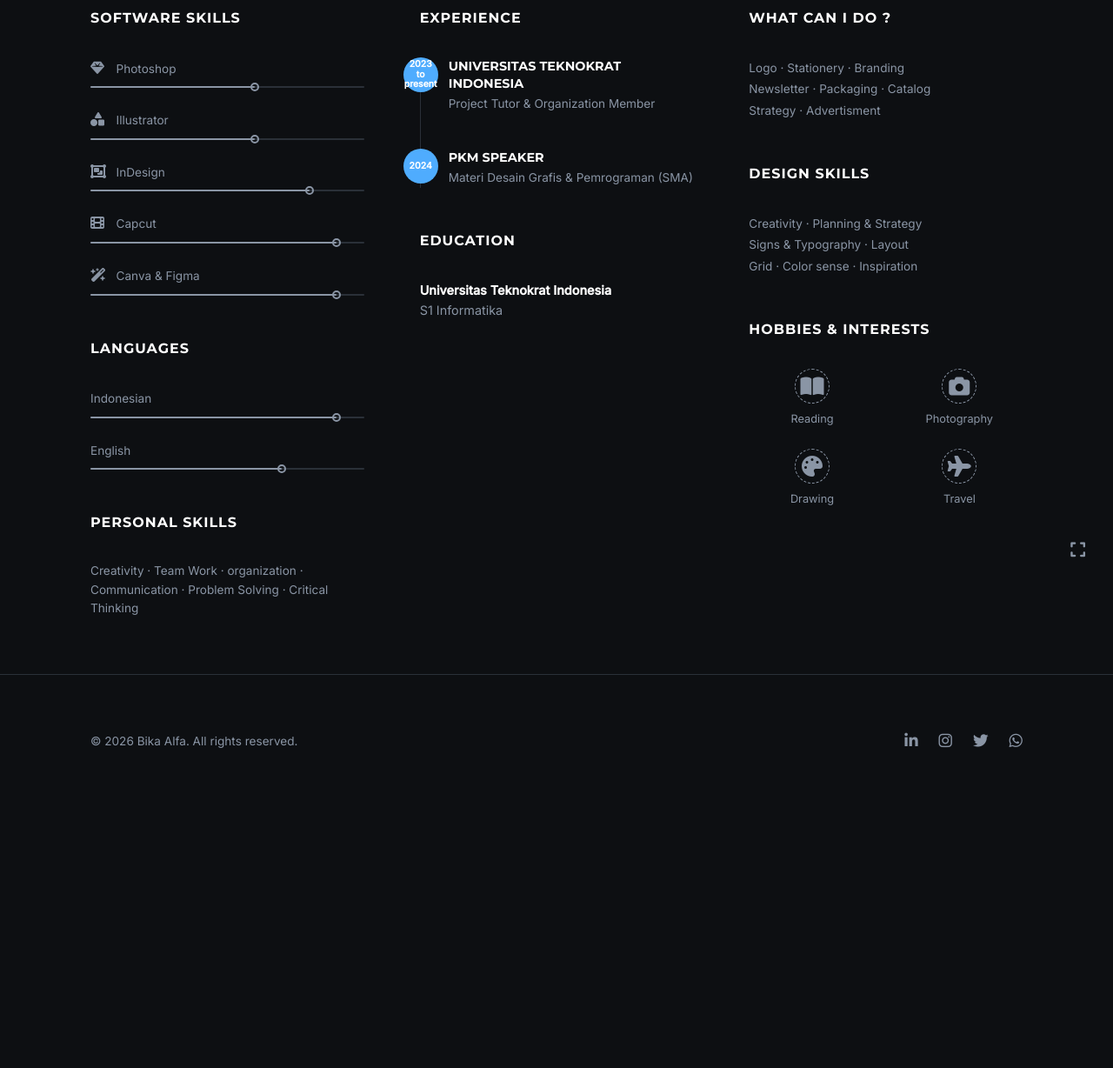
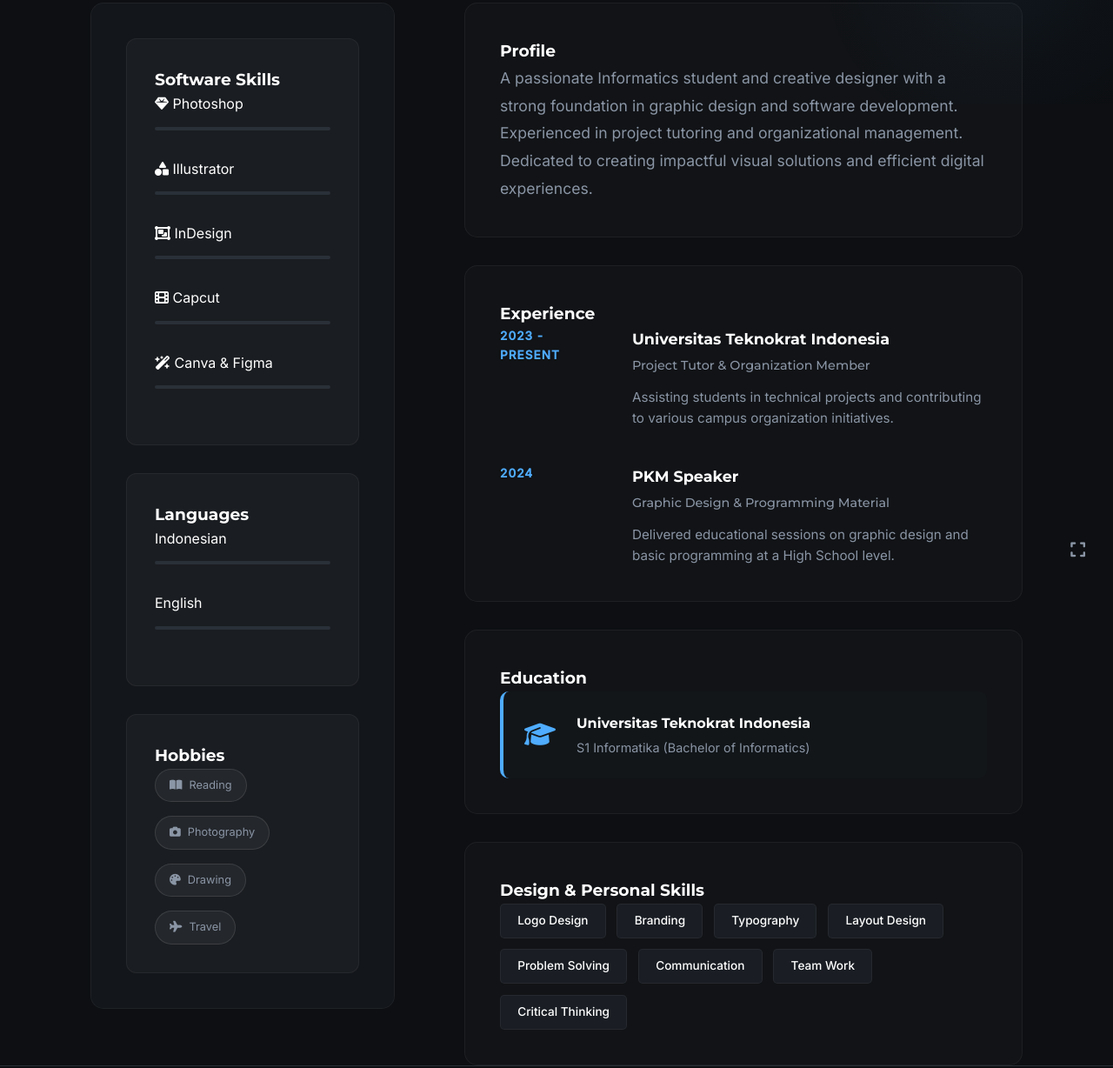
Before and after one commit to muhammadbika/Portfolio-2026, a plain HTML site: page resume.html in a window 1280 px wide. Shown: the part 120-1348 px from the top of the page at 87% size. Before the commit the page ends 1050 px from the top, so only its background shows below. Drawn offline with Linux system fonts and the light colour scheme.

Commit message:
Design: Enhance resume with card-based section layout

```diff
--- a/css/style.css
+++ b/css/style.css
@@ -284,164 +284,225 @@ h1, h2, h3, h4, h5, h6 {
     z-index: 1;
 }
 
-/* Resume Section */
-.resume {
-    padding-top: 8rem;
-    padding-bottom: 4rem;
+/* Redesigned Resume Styles (v2) */
+.resume-header {
+    display: flex;
+    justify-content: space-between;
+    align-items: center;
+    margin-bottom: 4rem;
 }
 
-.resume-grid {
+.resume-grid-v2 {
     display: grid;
-    grid-template-columns: repeat(3, 1fr);
-    gap: 4rem;
+    grid-template-columns: 350px 1fr;
+    gap: 5rem;
+    align-items: start;
 }
 
-.resume-heading {
-    font-size: 1rem;
+.resume-sidebar {
+    background: rgba(26, 30, 36, 0.5);
+    padding: 2.5rem;
+    border-radius: 15px;
+    border: 1px solid rgba(255, 255, 255, 0.05);
+    backdrop-filter: blur(10px);
+}
+
+.sidebar-section {
+    background: rgba(255, 255, 255, 0.03);
+    padding: 2rem;
+    border-radius: 12px;
+    border: 1px solid rgba(255, 255, 255, 0.05);
+    transition: var(--transition);
+}
+
+.sidebar-section:hover {
+    background: rgba(255, 255, 255, 0.05);
+    border-color: rgba(79, 172, 254, 0.2);
+}
+
+.sidebar-section:not(:first-child) {
+    margin-top: 2rem;
+}
+
+/* Sidebar Specific Styles */
+.resume-sidebar .skill-item {
     margin-bottom: 2rem;
+}
+
+.resume-sidebar .skill-bar {
+    height: 4px;
+    background: #2a3038;
+    margin-top: 0.8rem;
+    border-radius: 10px;
+    overflow: hidden;
+}
+
+.resume-sidebar .skill-progress {
+    background: var(--accent-color);
+    box-shadow: 0 0 10px rgba(79, 172, 254, 0.4);
+}
+
+.hobbies-list {
+    display: flex;
+    flex-wrap: wrap;
+    gap: 1rem;
+}
+
+.hobby-tag {
+    background: rgba(255, 255, 255, 0.05);
+    padding: 0.5rem 1rem;
+    border-radius: 50px;
+    font-size: 0.8rem;
+    color: var(--text-secondary);
+    display: flex;
+    align-items: center;
+    gap: 0.5rem;
+    border: 1px solid rgba(255, 255, 255, 0.1);
+    transition: var(--transition);
+}
+
+.hobby-tag:hover {
+    background: rgba(79, 172, 254, 0.1);
+    border-color: var(--accent-color);
     color: var(--text-primary);
+}
+
+/* Main Content Styles */
+.resume-main {
+    display: flex;
+    flex-direction: column;
+    gap: 2rem;
+}
+
+.main-section {
+    background: rgba(255, 255, 255, 0.02);
+    padding: 2.5rem;
+    border-radius: 15px;
+    border: 1px solid rgba(255, 255, 255, 0.05);
+    transition: var(--transition);
+}
+
+.main-section:hover {
+    background: rgba(255, 255, 255, 0.04);
+    border-color: rgba(79, 172, 254, 0.2);
+}
+
+.profile-text {
+    font-size: 1.1rem;
+    color: var(--text-secondary);
+    line-height: 1.8;
+    max-width: 700px;
+}
+
+/* Timeline v2 */
+.timeline-v2 {
+    display: flex;
+    flex-direction: column;
+    gap: 2.5rem;
+}
+
+.timeline-item-v2 {
+    display: grid;
+    grid-template-columns: 120px 1fr;
+    gap: 2rem;
+}
+
+.timeline-date {
+    font-size: 0.85rem;
+    font-weight: 600;
+    color: var(--accent-color);
     text-transform: uppercase;
     letter-spacing: 1px;
 }
 
-.mt-4 {
-    margin-top: 3rem;
+.timeline-content-v2 h4 {
+    font-size: 1.1rem;
+    margin-bottom: 0.3rem;
 }
 
-/* Skills Bars */
-.skill-item {
-    margin-bottom: 1.5rem;
+.timeline-content-v2 h5 {
+    font-size: 0.9rem;
+    font-weight: 500;
+    color: var(--text-secondary);
+    margin-bottom: 0.8rem;
 }
 
-.skill-icon {
-    display: inline-block;
-    width: 25px;
-    color: var(--text-secondary);
-}
-
-.skill-name {
-    font-size: 0.85rem;
-    color: var(--text-secondary);
-}
-
-.skill-bar {
-    margin-top: 0.5rem;
-    height: 2px;
-    background: #2a3038;
-    position: relative;
-    border-radius: 2px;
-}
-
-.skill-progress {
-    position: absolute;
-    top: 0;
-    left: 0;
-    height: 100%;
-    background: var(--text-secondary);
-    border-radius: 2px;
-}
-
-.skill-node {
-    position: absolute;
-    top: -4px;
-    width: 10px;
-    height: 10px;
-    background: transparent;
-    border: 2px solid var(--text-secondary);
-    border-radius: 50%;
-    transform: translateX(-50%);
-}
-
-.personal-skills-text {
-    color: var(--text-secondary);
-    font-size: 0.85rem;
-}
-
-/* Timeline (Experience) */
-.timeline {
-    position: relative;
-    border-left: 1px solid #2a3038;
-    padding-left: 2rem;
-}
-
-.timeline-item {
-    margin-bottom: 2.5rem;
-    position: relative;
-}
-
-.timeline-dot {
-    position: absolute;
-    left: -2rem;
-    top: 0;
-    transform: translateX(-50%);
-    background: var(--accent-color);
-    color: #fff;
-    font-size: 0.65rem;
-    padding: 0.2rem 0.5rem;
-    border-radius: 50%;
-    width: 40px;
-    height: 40px;
-    display: flex;
-    align-items: center;
-    justify-content: center;
-    text-align: center;
-    line-height: 1.1;
-    font-weight: 600;
-}
-
-.timeline-content h4 {
-    font-size: 0.9rem;
-    color: var(--text-primary);
-    margin-bottom: 0.2rem;
-    line-height: 1.4;
-}
-
-.timeline-content p {
-    font-size: 0.85rem;
-    color: var(--text-secondary);
-}
-
-/* Education, Services & Hobbies */
-.education-item p {
-    font-size: 0.9rem;
+.timeline-content-v2 p {
+    font-size: 0.95rem;
     color: var(--text-secondary);
     line-height: 1.6;
 }
 
-.education-item p strong {
-    color: var(--text-primary);
+/* Education Card */
+.education-card {
+    display: flex;
+    align-items: center;
+    gap: 1.5rem;
+    background: rgba(26, 30, 36, 0.3);
+    padding: 1.5rem;
+    border-radius: 10px;
+    border-left: 4px solid var(--accent-color);
 }
 
-.services-text {
-    font-size: 0.85rem;
-    color: var(--text-secondary);
-    line-height: 1.8;
+.edu-icon {
+    font-size: 1.8rem;
+    color: var(--accent-color);
 }
 
-.hobbies-grid {
-    display: grid;
-    grid-template-columns: repeat(2, 1fr);
-    gap: 1.5rem;
+.edu-info h4 {
+    font-size: 1rem;
+    margin-bottom: 0.2rem;
 }
 
-.hobby-item {
-    display: flex;
-    flex-direction: column;
-    align-items: center;
-    gap: 0.5rem;
+.edu-info p {
+    font-size: 0.9rem;
     color: var(--text-secondary);
-    font-size: 0.8rem;
 }
 
-.hobby-item i {
-    font-size: 1.5rem;
-    width: 40px;
-    height: 40px;
-    border: 1px dashed var(--text-secondary);
-    border-radius: 50%;
+/* Skills Tags Grid */
+.skills-grid-tags {
     display: flex;
-    align-items: center;
-    justify-content: center;
+    flex-wrap: wrap;
+    gap: 0.8rem;
+}
+
+.skill-tag {
+    background: var(--surface-color);
+    color: var(--text-primary);
+    padding: 0.5rem 1.2rem;
+    border-radius: 5px;
+    font-size: 0.85rem;
+    font-weight: 500;
+    border: 1px solid rgba(255, 255, 255, 0.05);
+}
+
+/* Responsive for Resume v2 */
+@media (max-width: 992px) {
+    .resume-grid-v2 {
+        grid-template-columns: 1fr;
+        gap: 3rem;
+    }
+
+    .resume-sidebar {
+        order: 2;
+    }
+
+    .resume-main {
+        order: 1;
+    }
+}
+
+@media (max-width: 600px) {
+    .resume-header {
+        flex-direction: column;
+        align-items: flex-start;
+        gap: 1.5rem;
+    }
+
+    .timeline-item-v2 {
+        grid-template-columns: 1fr;
+        gap: 0.5rem;
+    }
 }
 
 /* Portfolio Section */
@@ -644,6 +705,25 @@ h1, h2, h3, h4, h5, h6 {
     justify-content: space-between;
     align-items: center;
 }
+.resume-bg {
+    position: fixed;
+    top: -10%;
+    right: -10%;
+    width: 40%;
+    height: 40%;
+    background: radial-gradient(circle, rgba(79, 172, 254, 0.05) 0%, transparent 70%);
+    z-index: -1;
+    pointer-events: none;
+}
+
+@media (max-width: 768px) {
+    .resume-bg {
+        width: 100%;
+        height: 100%;
+        top: 0;
+        right: 0;
+    }
+}
 
 .footer-left p {
     color: var(--text-secondary);
--- a/resume.html
+++ b/resume.html
@@ -15,114 +15,126 @@
     <div id="navbar-container"></div>
 
     <section class="resume section-full">
-        <div class="container resume-grid">
+        <div class="container">
+            <div class="resume-header fade-in">
+                <h2 class="section-title">Resume</h2>
+                <a href="#" class="btn btn-outline download-cv"><i class="fa-solid fa-download"></i> Download CV</a>
+            </div>
 
-            <!-- Left Column: Skills -->
-            <div class="resume-col fade-in">
-                <h3 class="resume-heading">SOFTWARE SKILLS</h3>
+            <div class="resume-grid-v2">
+                <!-- Sidebar Column -->
+                <aside class="resume-sidebar fade-in" style="animation-delay: 0.2s;">
+                    <div class="sidebar-section">
+                        <h3 class="resume-heading">Software Skills</h3>
                         <div class="skill-item">
                             <span class="skill-icon"><i class="fa-solid fa-gem"></i></span>
                             <span class="skill-name">Photoshop</span>
-                    <div class="skill-bar"><div class="skill-progress" style="width: 60%;"></div><div class="skill-node" style="left: 60%;"></div></div>
+                            <div class="skill-bar"><div class="skill-progress" style="width: 60%;"></div></div>
                         </div>
                         <div class="skill-item">
                             <span class="skill-icon"><i class="fa-solid fa-shapes"></i></span>
                             <span class="skill-name">Illustrator</span>
-                    <div class="skill-bar"><div class="skill-progress" style="width: 60%;"></div><div class="skill-node" style="left: 60%;"></div></div>
+                            <div class="skill-bar"><div class="skill-progress" style="width: 60%;"></div></div>
                         </div>
                         <div class="skill-item">
                             <span class="skill-icon"><i class="fa-solid fa-object-group"></i></span>
                             <span class="skill-name">InDesign</span>
-                    <div class="skill-bar"><div class="skill-progress" style="width: 80%;"></div><div class="skill-node" style="left: 80%;"></div></div>
+                            <div class="skill-bar"><div class="skill-progress" style="width: 80%;"></div></div>
                         </div>
                         <div class="skill-item">
                             <span class="skill-icon"><i class="fa-solid fa-film"></i></span>
-                    <span class="skill-name">Capcut </span>
-                    <div class="skill-bar"><div class="skill-progress" style="width: 90%;"></div><div class="skill-node" style="left: 90%;"></div></div>
+                            <span class="skill-name">Capcut</span>
+                            <div class="skill-bar"><div class="skill-progress" style="width: 90%;"></div></div>
                         </div>
                         <div class="skill-item">
                             <span class="skill-icon"><i class="fa-solid fa-wand-magic-sparkles"></i></span>
                             <span class="skill-name">Canva & Figma</span>
-                    <div class="skill-bar"><div class="skill-progress" style="width: 90%;"></div><div class="skill-node" style="left: 90%;"></div></div>
+                            <div class="skill-bar"><div class="skill-progress" style="width: 90%;"></div></div>
+                        </div>
                     </div>
 
-                <h3 class="resume-heading mt-4">LANGUAGES</h3>
+                    <div class="sidebar-section mt-4">
+                        <h3 class="resume-heading">Languages</h3>
                         <div class="skill-item">
                             <span class="skill-name">Indonesian</span>
-                    <div class="skill-bar"><div class="skill-progress" style="width: 90%;"></div><div class="skill-node" style="left: 90%;"></div></div>
+                            <div class="skill-bar"><div class="skill-progress" style="width: 95%;"></div></div>
                         </div>
                         <div class="skill-item">
                             <span class="skill-name">English</span>
-                    <div class="skill-bar"><div class="skill-progress" style="width: 70%;"></div><div class="skill-node" style="left: 70%;"></div></div>
+                            <div class="skill-bar"><div class="skill-progress" style="width: 75%;"></div></div>
+                        </div>
                     </div>
 
-                <h3 class="resume-heading mt-4">PERSONAL SKILLS</h3>
-                <p class="personal-skills-text">Creativity · Team Work · organization · Communication · Problem Solving · Critical Thinking</p>
+                    <div class="sidebar-section mt-4">
+                        <h3 class="resume-heading">Hobbies</h3>
+                        <div class="hobbies-list">
+                            <div class="hobby-tag"><i class="fa-solid fa-book-open"></i> Reading</div>
+                            <div class="hobby-tag"><i class="fa-solid fa-camera"></i> Photography</div>
+                            <div class="hobby-tag"><i class="fa-solid fa-palette"></i> Drawing</div>
+                            <div class="hobby-tag"><i class="fa-solid fa-plane"></i> Travel</div>
+                        </div>
+                    </div>
+                </aside>
+
+                <!-- Main Content Column -->
+                <main class="resume-main fade-in" style="animation-delay: 0.4s;">
+                    <div class="main-section">
+                        <h3 class="resume-heading">Profile</h3>
+                        <p class="profile-text">
+                            A passionate Informatics student and creative designer with a strong foundation in graphic design and software development.
+                            Experienced in project tutoring and organizational management. Dedicated to creating impactful visual solutions and
+                            efficient digital experiences.
+                        </p>
                     </div>
 
-            <!-- Middle Column: Experience & Education -->
-            <div class="resume-col fade-in" style="animation-delay: 0.2s;">
-                <h3 class="resume-heading">EXPERIENCE</h3>
-                <div class="timeline">
-                    <div class="timeline-item">
-                        <div class="timeline-dot">2023 to present</div>
-                        <div class="timeline-content">
-                            <h4>UNIVERSITAS TEKNOKRAT INDONESIA</h4>
-                            <p>Project Tutor & Organization Member</p>
+                    <div class="main-section mt-4">
+                        <h3 class="resume-heading">Experience</h3>
+                        <div class="timeline-v2">
+                            <div class="timeline-item-v2">
+                                <span class="timeline-date">2023 - Present</span>
+                                <div class="timeline-content-v2">
+                                    <h4>Universitas Teknokrat Indonesia</h4>
+                                    <h5>Project Tutor & Organization Member</h5>
+                                    <p>Assisting students in technical projects and contributing to various campus organization initiatives.</p>
                                 </div>
                             </div>
-                    <div class="timeline-item">
-                        <div class="timeline-dot">2024</div>
-                        <div class="timeline-content">
-                            <h4>PKM SPEAKER</h4>
-                            <p>Materi Desain Grafis & Pemrograman (SMA)</p>
+                            <div class="timeline-item-v2">
+                                <span class="timeline-date">2024</span>
+                                <div class="timeline-content-v2">
+                                    <h4>PKM Speaker</h4>
+                                    <h5>Graphic Design & Programming Material</h5>
+                                    <p>Delivered educational sessions on graphic design and basic programming at a High School level.</p>
+                                </div>
                             </div>
                         </div>
                     </div>
 
-                <h3 class="resume-heading mt-4">EDUCATION</h3>
-                <div class="education-item">
-                    <p><strong>Universitas Teknokrat Indonesia</strong><br>S1 Informatika</p>
-                </div>
-            </div>
-
-            <!-- Right Column: Services & Interests -->
-            <div class="resume-col fade-in" style="animation-delay: 0.4s;">
-                <h3 class="resume-heading">WHAT CAN I DO ?</h3>
-                <p class="services-text">
-                    Logo · Stationery · Branding<br>
-                    Newsletter · Packaging · Catalog<br>
-                    Strategy · Advertisment
-                </p>
-
-                <h3 class="resume-heading mt-4">DESIGN SKILLS</h3>
-                <p class="services-text">
-                    Creativity · Planning & Strategy<br>
-                    Signs & Typography · Layout<br>
-                    Grid · Color sense · Inspiration
-                </p>
-
-                <h3 class="resume-heading mt-4">HOBBIES & INTERESTS</h3>
-                <div class="hobbies-grid">
-                    <div class="hobby-item">
-                        <i class="fa-solid fa-book-open"></i>
-                        <span>Reading</span>
-                    </div>
-                    <div class="hobby-item">
-                        <i class="fa-solid fa-camera"></i>
-                        <span>Photography</span>
-                    </div>
-                    <div class="hobby-item">
-                        <i class="fa-solid fa-palette"></i>
-                        <span>Drawing</span>
-                    </div>
-                    <div class="hobby-item">
-                        <i class="fa-solid fa-plane"></i>
-                        <span>Travel</span>
+                    <div class="main-section mt-4">
+                        <h3 class="resume-heading">Education</h3>
+                        <div class="education-card">
+                            <div class="edu-icon"><i class="fa-solid fa-graduation-cap"></i></div>
+                            <div class="edu-info">
+                                <h4>Universitas Teknokrat Indonesia</h4>
+                                <p>S1 Informatika (Bachelor of Informatics)</p>
                             </div>
                         </div>
                     </div>
 
+                    <div class="main-section mt-4">
+                        <h3 class="resume-heading">Design & Personal Skills</h3>
+                        <div class="skills-grid-tags">
+                            <span class="skill-tag">Logo Design</span>
+                            <span class="skill-tag">Branding</span>
+                            <span class="skill-tag">Typography</span>
+                            <span class="skill-tag">Layout Design</span>
+                            <span class="skill-tag">Problem Solving</span>
+                            <span class="skill-tag">Communication</span>
+                            <span class="skill-tag">Team Work</span>
+                            <span class="skill-tag">Critical Thinking</span>
+                        </div>
+                    </div>
+                </main>
+            </div>
         </div>
     </section>
 
```
Lines whose indentation alone changed are shown as unchanged.
